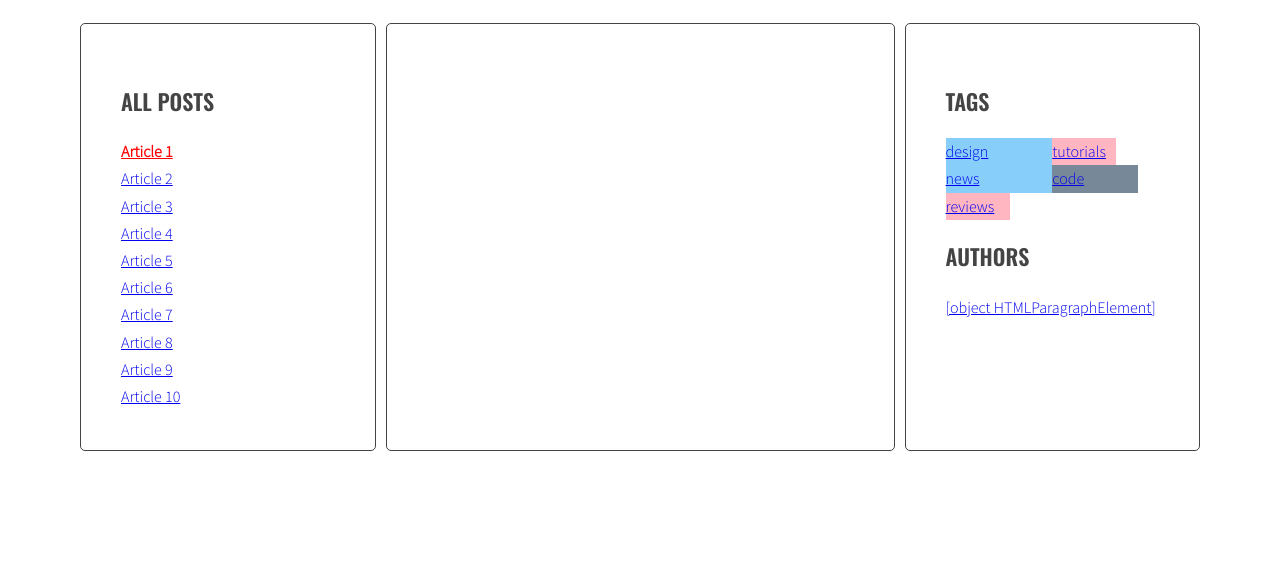
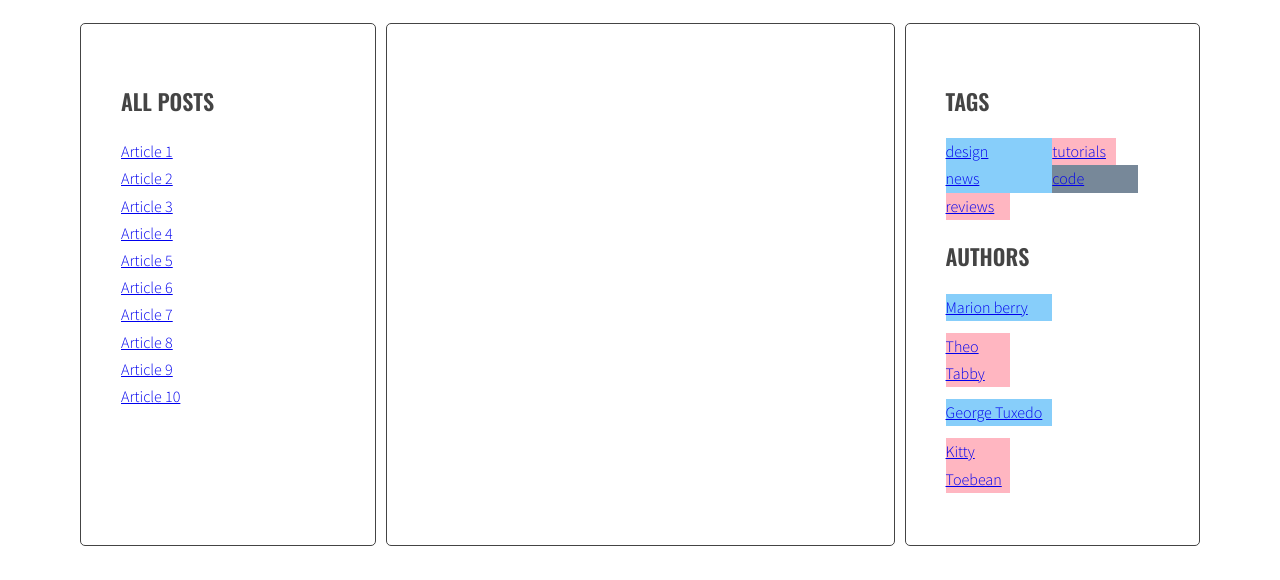
Before and after one commit to RWojcikowski/js-blog-1, a website: page index.html in a window 1280 px wide. Shown: the part 220-800 px from the top of the page. Drawn offline with nearby package versions, Linux system fonts and the light colour scheme.

Commit message:
zadanie 6.3.1 finalna wersja

```diff
--- a/js/script.js
+++ b/js/script.js
@@ -101,7 +101,7 @@ function generateTitleLinks(customSelector = '') {
     link.addEventListener('click', titleClickHandler);
   }
 };
-// generateTitleLinks();
+generateTitleLinks();
 
 function calculateTagsParams(tags) {
 
@@ -218,7 +218,7 @@ function generateTags() {
   for (let tag in allTags) {
     /* */
 
-    const tagsLinkHTML = '<li class="' + calculateTagClass(allTags[tag], tagsParams) + '" ><a  href="#tags-' + tag + '">' + tag + '</a></li>';
+    const tagsLinkHTML = '<li class="' + calculateTagClass(allTags[tag], tagsParams) + '" ><a  href="#tag-' + tag + '">' + tag + '</a></li>';
     // console.log('tagLinkHTML:', tagsLinkHTML);
 
     allTagsHTML += tagsLinkHTML;
@@ -335,36 +335,35 @@ function generateAuthors() {
   //console.log(authors);
   for (let article of articles) {
     //console.log(author);
-
-    //console.log(html);
-    const author = article.querySelector(optArticleAuthorSelector);
-
-    console.log(author);
+    //
+    //
+    //
+    //
 
 
     let html = '';
-    const authorList = article.dataset.author;
-    // console.log(authorTag)
+    const authorTag = article.dataset.author;
+    console.log(authorTag)
 
 
-    const linkHTML = '<li><a href="#-' + author + '"><span>' + author + '</span></a></li>';
+    const linkHTML = '<li><a href="#-' + authorTag + '"><span>' + authorTag + '</span></a></li>';
 
     html = html + linkHTML;
     /* [NEW] check if this link is NOT already in allTags */
-    if (!allAuthors.hasOwnProperty(author)) {
+    if (!allAuthors.hasOwnProperty(authorTag)) {
       /* [NEW] add generated code to allTags array */
-      allAuthors[author] = 1;
+      allAuthors[authorTag] = 1;
     } else {
-      allAuthors[author]++;
+      allAuthors[authorTag]++;
 
     }
 
     const list = article.querySelector(optArticleAuthorSelector);
     //console.log(list);
-    list.insertAdjacentHTML('beforeend', linkHTML);
+    list.insertAdjacentHTML('beforeend', html);
     // console.log(list);
   }
-  const authorList = document.querySelector('.authors');
+  const authorList = document.querySelector('.list.authors');
   console.log(authorList);
   const authorsParams = calculateAuthorsParams(allAuthors);
   console.log('authorParams', authorsParams);
@@ -373,16 +372,16 @@ function generateAuthors() {
 
   for (let author in allAuthors) {
 
-    const authorsLinkHTML = '<li class="' + calculateAuthorsClass(allAuthors[author], authorsParams) + '" ><a  href="#authors-' + author + '">' + author + '</a></li>';
+    const authorsLinkHTML = '<li class="' + calculateAuthorsClass(allAuthors[author], authorsParams) + '" ><a  href="#author-' + author + '">' + author + '</a></li>';
     console.log('authorsLinkHTML:', authorsLinkHTML);
 
     // allAuthorsHTML += '<li><a href="#authors-' + author + '"><span>' + allAuthors[author] + '</span></a></li>';
     allAuthorsHTML += authorsLinkHTML;
-    console.log(allAuthorsHTML)
+    console.log(authorsLinkHTML)
   }
 
   authorList.innerHTML = allAuthorsHTML;
-  // authorList.innerHTML = allAuthors.join(' ');
+
 }
 generateAuthors();
 
```
Also changed, not shown: index.html (+1 -2 lines).
